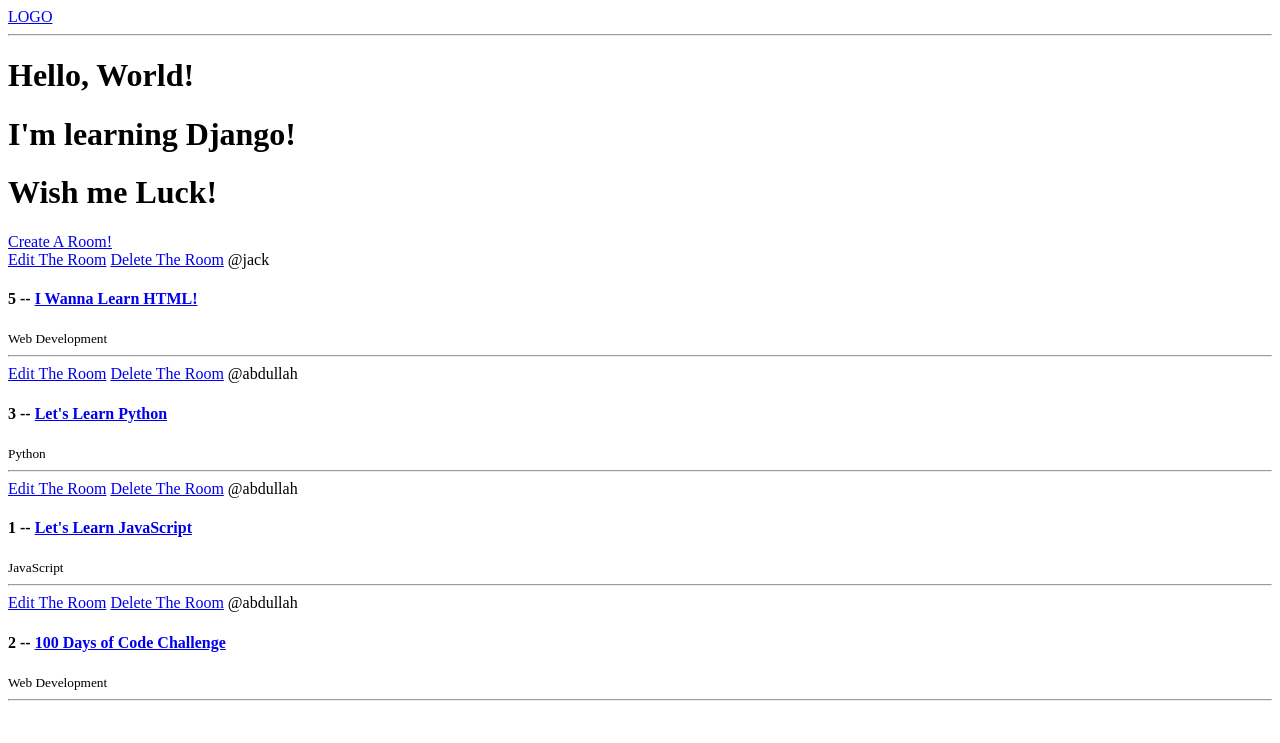
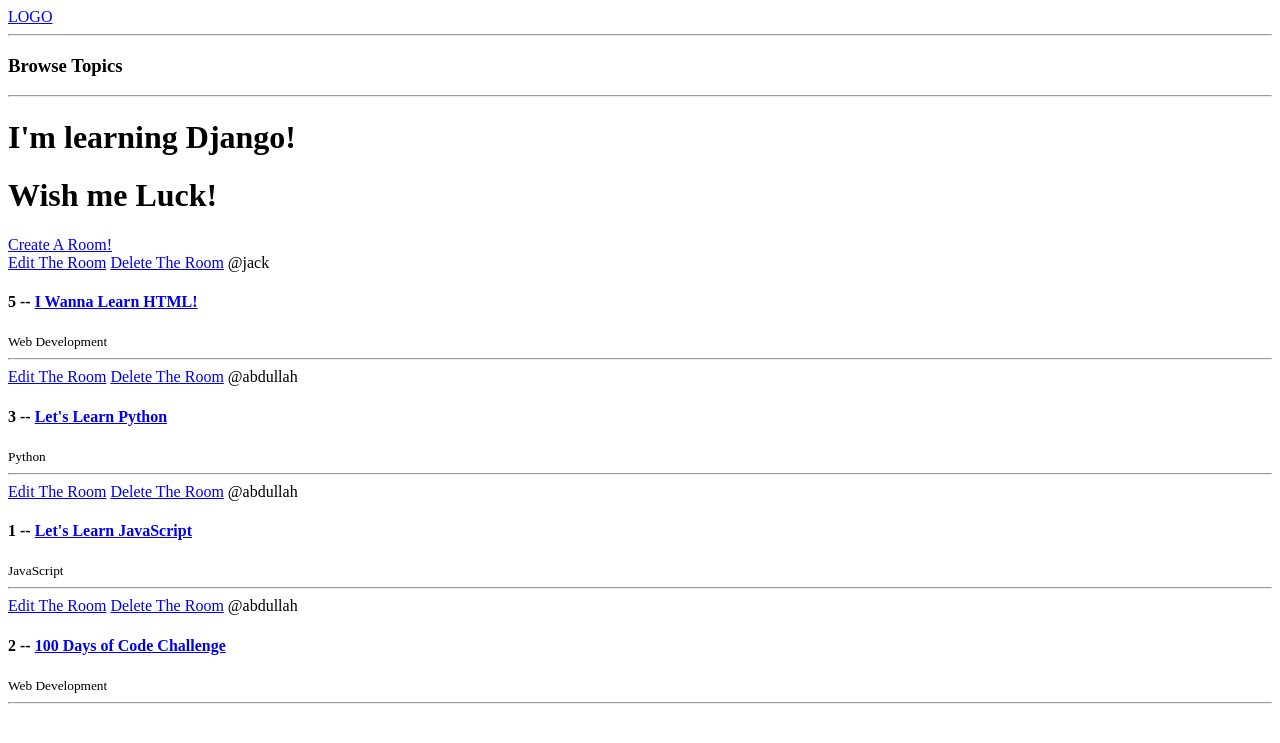
Before and after one commit to AbdullahJaved65/StudyBuddy, a Django app: page / in a window 1280 px wide. Shown: the top 743 px of the page. Run offline with Django 4.2, Linux system fonts and the light colour scheme; data comes from the database, SQL or seed files in the repository.

Commit message:
Added Basic Styling (First Part of Styling)

```diff
--- a/base/templates/base/home.html
+++ b/base/templates/base/home.html
@@ -7,7 +7,11 @@
 </head>
 {% block content %}
     <body>
-    <h1>Hello, World!</h1>
+    <div class="home-container">
+        <h3>Browse Topics</h3>
+        <hr>
+    </div>
+    <div>
         <h1>I'm learning Django!</h1>
         <h1>Wish me Luck!</h1>
         <a href="{% url 'create-room' %}">Create A Room!</a>
@@ -23,6 +27,7 @@
                 </div>
             {% endfor %}
         </div>
+    </div>
     </body>
 {% endblock content %}
 </html>
```
Lines whose indentation alone changed are shown as unchanged.
